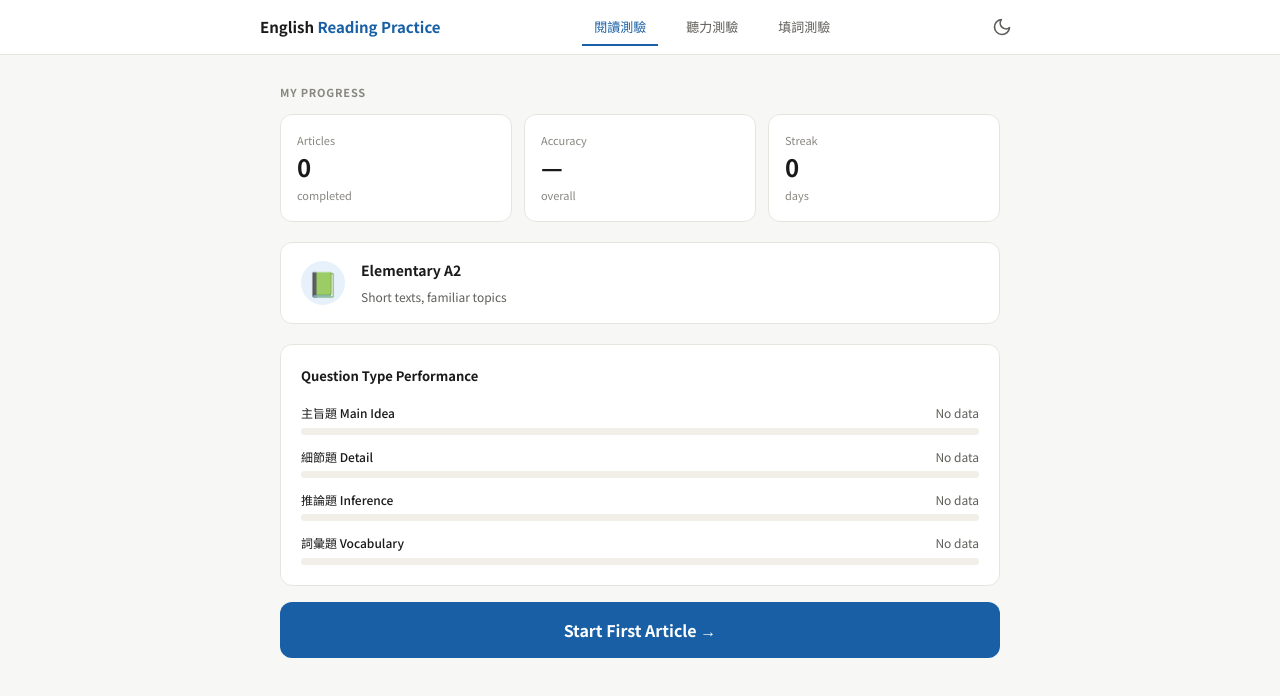
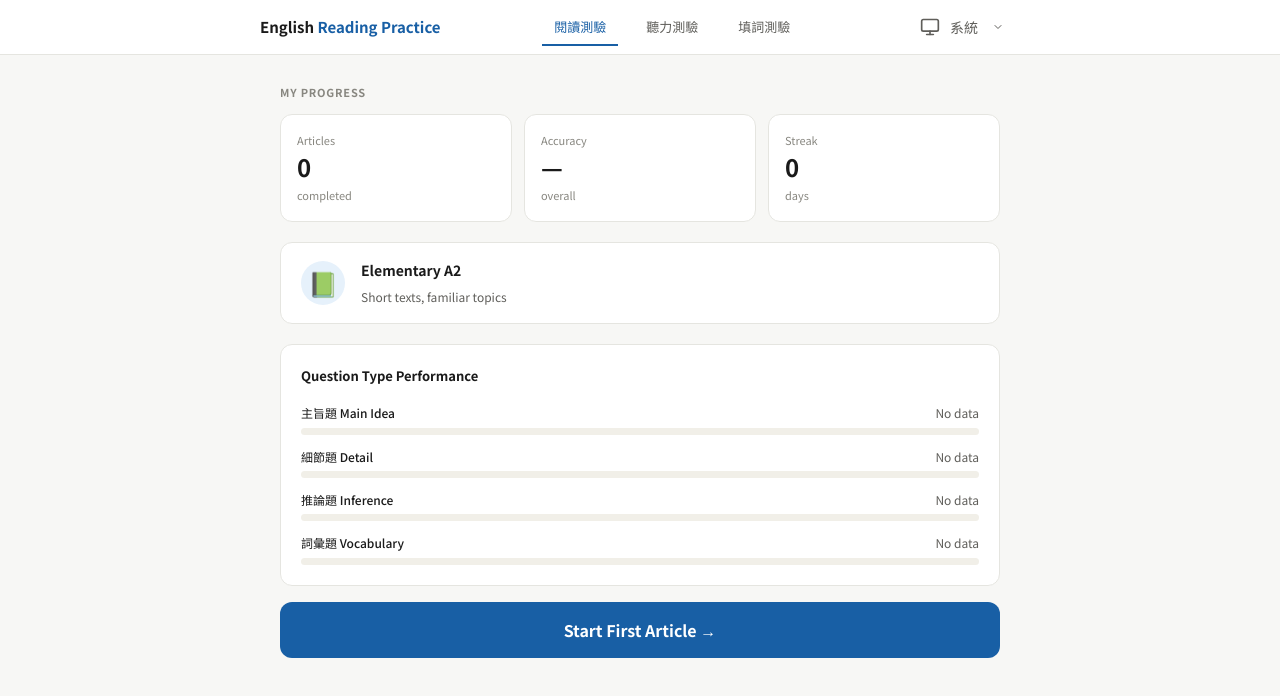
Before and after one commit to pig-ci/en-learn, a Next.js app: page / in a window 1280 px wide. Shown: the top 696 px of the page. Built offline with nearby package versions, Linux system fonts and the light colour scheme.

Commit message:
增加樣式

```diff
--- a/app/components/ThemeToggle.tsx
+++ b/app/components/ThemeToggle.tsx
@@ -2,54 +2,119 @@
 "use client";
 
 import { useTheme } from '../context/ThemeContext';
+import { useState, useRef, useEffect } from 'react';
 
 export default function ThemeToggle() {
-  const { theme, toggleTheme } = useTheme();
+  const { theme, setTheme } = useTheme();
+  const [isOpen, setIsOpen] = useState(false);
+  const dropdownRef = useRef<HTMLDivElement>(null);
+
+  // 點擊外部關閉
+  useEffect(() => {
+    const handleClickOutside = (e: MouseEvent) => {
+      if (dropdownRef.current && !dropdownRef.current.contains(e.target as Node)) {
+        setIsOpen(false);
+      }
+    };
+    document.addEventListener('mousedown', handleClickOutside);
+    return () => document.removeEventListener('mousedown', handleClickOutside);
+  }, []);
+
+  // 根據主題顯示不同的圖示（按鈕上的圖示）
+  const getToggleIcon = () => {
+    if (theme === 'system') {
+      return (
+        <svg width="20" height="20" viewBox="0 0 24 24" fill="none" stroke="currentColor" strokeWidth="2" strokeLinecap="round" strokeLinejoin="round">
+          <rect x="2" y="3" width="20" height="14" rx="2" ry="2" />
+          <line x1="8" y1="21" x2="16" y2="21" />
+          <line x1="12" y1="17" x2="12" y2="21" />
+        </svg>
+      );
+    } else if (theme === 'dark') {
+      return (
+        <svg width="20" height="20" viewBox="0 0 24 24" fill="none" stroke="currentColor" strokeWidth="2" strokeLinecap="round" strokeLinejoin="round">
+          <path d="M20.985 12.486a9 9 0 1 1-9.473-9.472c.405-.022.617.46.402.803a6 6 0 0 0 8.268 8.268c.344-.215.825-.004.803.401" />
+        </svg>
+      );
+    } else {
+      return (
+        <svg width="20" height="20" viewBox="0 0 24 24" fill="none" stroke="currentColor" strokeWidth="2" strokeLinecap="round" strokeLinejoin="round">
+          <circle cx="12" cy="12" r="4" />
+          <path d="M12 2v2" />
+          <path d="M12 20v2" />
+          <path d="m4.93 4.93 1.41 1.41" />
+          <path d="m17.66 17.66 1.41 1.41" />
+          <path d="M2 12h2" />
+          <path d="M20 12h2" />
+          <path d="m6.34 17.66-1.41 1.41" />
+          <path d="m19.07 4.93-1.41 1.41" />
+        </svg>
+      );
+    }
+  };
+
+  const getLabel = () => {
+    if (theme === 'system') return '系統';
+    if (theme === 'dark') return '暗色';
+    return '亮色';
+  };
 
   return (
+    <div className="theme-selector" ref={dropdownRef}>
       <button
-      onClick={toggleTheme}
         className="theme-toggle"
-      aria-label={theme === 'light' ? '切換為暗色模式' : '切換為亮色模式'}
-      title={theme === 'light' ? '切換為暗色模式' : '切換為亮色模式'}
+        onClick={() => setIsOpen(!isOpen)}
+        aria-label="切換主題"
+        title="切換主題"
       >
-      {theme === 'light' ? (
-        // 月亮圖示（切換到暗色）
-        <svg
-          width="20"
-          height="20"
-          viewBox="0 0 24 24"
-          fill="none"
-          stroke="currentColor"
-          strokeWidth="2"
-          strokeLinecap="round"
-          strokeLinejoin="round"
+        {getToggleIcon()}
+        <span className="theme-label">{getLabel()}</span>
+        <svg width="12" height="12" viewBox="0 0 24 24" fill="none" stroke="currentColor" strokeWidth="2" strokeLinecap="round" strokeLinejoin="round" style={{ marginLeft: '4px' }}>
+          <polyline points="6 9 12 15 18 9" />
+        </svg>
+      </button>
+
+      {isOpen && (
+        <div className="theme-dropdown">
+          <button
+            className={`theme-option ${theme === 'light' ? 'active' : ''}`}
+            onClick={() => { setTheme('light'); setIsOpen(false); }}
           >
-          <path d="M21 12.79A9 9 0 1 1 11.21 3 7 7 0 0 0 21 12.79z" />
+            <svg width="20" height="20" viewBox="0 0 24 24" fill="none" stroke="currentColor" strokeWidth="2" strokeLinecap="round" strokeLinejoin="round">
+              <circle cx="12" cy="12" r="4" />
+              <path d="M12 2v2" />
+              <path d="M12 20v2" />
+              <path d="m4.93 4.93 1.41 1.41" />
+              <path d="m17.66 17.66 1.41 1.41" />
+              <path d="M2 12h2" />
+              <path d="M20 12h2" />
+              <path d="m6.34 17.66-1.41 1.41" />
+              <path d="m19.07 4.93-1.41 1.41" />
             </svg>
-      ) : (
-        // 太陽圖示（切換到亮色）
-        <svg
-          width="20"
-          height="20"
-          viewBox="0 0 24 24"
-          fill="none"
-          stroke="currentColor"
-          strokeWidth="2"
-          strokeLinecap="round"
-          strokeLinejoin="round"
+            亮色
+          </button>
+          <button
+            className={`theme-option ${theme === 'dark' ? 'active' : ''}`}
+            onClick={() => { setTheme('dark'); setIsOpen(false); }}
           >
-          <circle cx="12" cy="12" r="5" />
-          <line x1="12" y1="1" x2="12" y2="3" />
-          <line x1="12" y1="21" x2="12" y2="23" />
-          <line x1="4.22" y1="4.22" x2="5.64" y2="5.64" />
-          <line x1="18.36" y1="18.36" x2="19.78" y2="19.78" />
-          <line x1="1" y1="12" x2="3" y2="12" />
-          <line x1="21" y1="12" x2="23" y2="12" />
-          <line x1="4.22" y1="19.78" x2="5.64" y2="18.36" />
-          <line x1="18.36" y1="5.64" x2="19.78" y2="4.22" />
+            <svg width="20" height="20" viewBox="0 0 24 24" fill="none" stroke="currentColor" strokeWidth="2" strokeLinecap="round" strokeLinejoin="round">
+              <path d="M20.985 12.486a9 9 0 1 1-9.473-9.472c.405-.022.617.46.402.803a6 6 0 0 0 8.268 8.268c.344-.215.825-.004.803.401" />
             </svg>
+            暗色
+          </button>
+          <button
+            className={`theme-option ${theme === 'system' ? 'active' : ''}`}
+            onClick={() => { setTheme('system'); setIsOpen(false); }}
+          >
+            <svg width="20" height="20" viewBox="0 0 24 24" fill="none" stroke="currentColor" strokeWidth="2" strokeLinecap="round" strokeLinejoin="round">
+              <rect x="2" y="3" width="20" height="14" rx="2" ry="2" />
+              <line x1="8" y1="21" x2="16" y2="21" />
+              <line x1="12" y1="17" x2="12" y2="21" />
+            </svg>
+            系統
+          </button>
+        </div>
       )}
-    </button>
+    </div>
   );
 }
--- a/app/context/ThemeContext.tsx
+++ b/app/context/ThemeContext.tsx
@@ -1,48 +1,68 @@
 // app/context/ThemeContext.tsx
 "use client";
 
-import { createContext, useContext, useEffect, useState } from 'react';
+import { createContext, useContext, useEffect, useState, useCallback } from 'react';
 
-type Theme = 'light' | 'dark';
+type Theme = 'light' | 'dark' | 'system';
 
 interface ThemeContextType {
   theme: Theme;
-  toggleTheme: () => void;
+  resolvedTheme: 'light' | 'dark'; // 實際套用的主題（解析後）
+  setTheme: (theme: Theme) => void;
 }
 
 const ThemeContext = createContext<ThemeContextType | undefined>(undefined);
 
 export function ThemeProvider({ children }: { children: React.ReactNode }) {
-  const [theme, setTheme] = useState<Theme>('light');
+  const [theme, setTheme] = useState<Theme>('system');
+  const [resolvedTheme, setResolvedTheme] = useState<'light' | 'dark'>('light');
 
-  // 初始化：從 localStorage 讀取偏好設定
+  // 初始化：從 localStorage 讀取，若無則設為 'system'
   useEffect(() => {
     const stored = localStorage.getItem('theme') as Theme | null;
-    const prefersDark = window.matchMedia('(prefers-color-scheme: dark)').matches;
-
-    if (stored) {
+    if (stored && ['light', 'dark', 'system'].includes(stored)) {
       setTheme(stored);
-    } else if (prefersDark) {
-      setTheme('dark');
+    } else {
+      setTheme('system');
     }
   }, []);
 
-  // 套用主題到 document
+  // 監聽系統主題變化（僅在 theme === 'system' 時有效）
   useEffect(() => {
-    if (theme === 'dark') {
-      document.documentElement.setAttribute('data-theme', 'dark');
-    } else {
-      document.documentElement.removeAttribute('data-theme');
-    }
-    localStorage.setItem('theme', theme);
+    const media = window.matchMedia('(prefers-color-scheme: dark)');
+    const handleChange = () => {
+      if (theme === 'system') {
+        setResolvedTheme(media.matches ? 'dark' : 'light');
+      }
+    };
+    // 初次設定
+    handleChange();
+    media.addEventListener('change', handleChange);
+    return () => media.removeEventListener('change', handleChange);
   }, [theme]);
 
-  const toggleTheme = () => {
-    setTheme(prev => prev === 'light' ? 'dark' : 'light');
-  };
+  // 當 theme 或 resolvedTheme 變化時套用 data-theme
+  useEffect(() => {
+    const root = document.documentElement;
+    if (theme === 'system') {
+      // 由系統決定，resolvedTheme 已更新
+      root.setAttribute('data-theme', resolvedTheme);
+    } else {
+      root.setAttribute('data-theme', theme);
+    }
+    // 儲存偏好（但若為 system，可存 'system' 或清除？我們存 'system'）
+    localStorage.setItem('theme', theme);
+  }, [theme, resolvedTheme]);
+
+  const handleSetTheme = useCallback((newTheme: Theme) => {
+    setTheme(newTheme);
+  }, []);
+
+  // 計算實際套用的主題（給其他元件使用，如下拉選單標示）
+  const effectiveTheme = theme === 'system' ? resolvedTheme : theme;
 
   return (
-    <ThemeContext.Provider value={{ theme, toggleTheme }}>
+    <ThemeContext.Provider value={{ theme, resolvedTheme: effectiveTheme, setTheme: handleSetTheme }}>
       {children}
     </ThemeContext.Provider>
   );
--- a/app/dark-style.css
+++ b/app/dark-style.css
@@ -177,3 +177,17 @@
   background: var(--color-border);
   color: var(--color-text);
 }
+/* 暗色模式下的下拉選單微調 */
+[data-theme="dark"] .theme-dropdown {
+  background: var(--color-bg-white);
+  border-color: var(--color-border);
+}
+
+[data-theme="dark"] .theme-option:hover {
+  background: var(--color-border);
+}
+
+[data-theme="dark"] .theme-option.active {
+  background: var(--color-primary-light);
+  color: var(--color-primary);
+}
--- a/app/style.css
+++ b/app/style.css
@@ -870,18 +870,21 @@ main {
    主題切換按鈕
    ============================================ */
 .theme-toggle {
+  display: flex;
+  align-items: center;
+  gap: 8px;                      /* 圖示與文字間距拉大 */
   background: none;
   border: none;
-  cursor: pointer;
-  padding: var(--spacing-2);
+  padding: var(--spacing-2) var(--spacing-4);  /* 上下 8px，左右 16px，增加點擊區域 */
   border-radius: var(--radius-md);
   color: var(--color-text-secondary);
-  transition: background var(--transition-fast), color var(--transition-fast), transform var(--transition-fast);
-  display: flex;
-  align-items: center;
-  justify-content: center;
-  width: 36px;
-  height: 36px;
+  cursor: pointer;
+  font-family: inherit;
+  font-size: var(--font-size-lg);  /* 從 sm 改為 lg（約 14px） */
+  font-weight: 500;
+  transition: background var(--transition-fast), color var(--transition-fast);
+  min-height: 44px;               /* 確保高度舒適 */
+  min-width: 100px;               /* 預留足夠寬度 */
 }
 
 .theme-toggle:hover {
@@ -936,7 +939,64 @@ main {
   color: var(--color-text-light);
   margin-top: var(--spacing-2);
 }
+/* ============================================
+   主題下拉選單
+   ============================================ */
+.theme-selector {
+  position: relative;
+  display: inline-block;
+}
 
+.theme-toggle:hover {
+  background: var(--color-border-light);
+  color: var(--color-text);
+}
+
+.theme-toggle .theme-label {
+  margin: 0 2px;
+}
+
+.theme-dropdown {
+  position: absolute;
+  top: calc(100% + 4px);
+  right: 0;
+  background: var(--color-bg-white);
+  border: var(--border-width-sm) solid var(--color-border);
+  border-radius: var(--radius-md);
+  box-shadow: var(--shadow-lg);
+  min-width: 120px;
+  z-index: 10;
+  padding: var(--spacing-1) 0;
+  display: flex;
+  flex-direction: column;
+  animation: softFadeIn 0.2s var(--ease-spring) forwards;
+}
+
+.theme-option {
+  background: none;
+  border: none;
+  padding: var(--spacing-2) var(--spacing-4);
+  text-align: left;
+  font-family: inherit;
+  font-size: var(--font-size-md);
+  color: var(--color-text-secondary);
+  cursor: pointer;
+  transition: background var(--transition-fast), color var(--transition-fast);
+  display: flex;
+  align-items: center;
+  gap: var(--spacing-2);
+}
+
+.theme-option:hover {
+  background: var(--color-border-light);
+  color: var(--color-text);
+}
+
+.theme-option.active {
+  background: var(--color-primary-light);
+  color: var(--color-primary);
+  font-weight: 600;
+}
 /* ============================================
    響應式設計
    ============================================ */
```
Also changed, not shown: app/layout.tsx (+8 -4 lines). Lines whose indentation alone changed are shown as unchanged.
